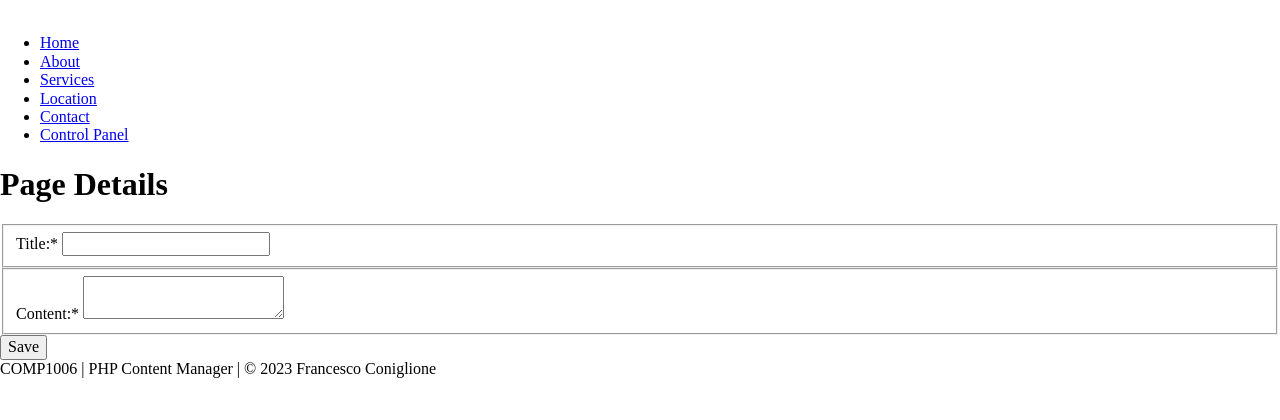
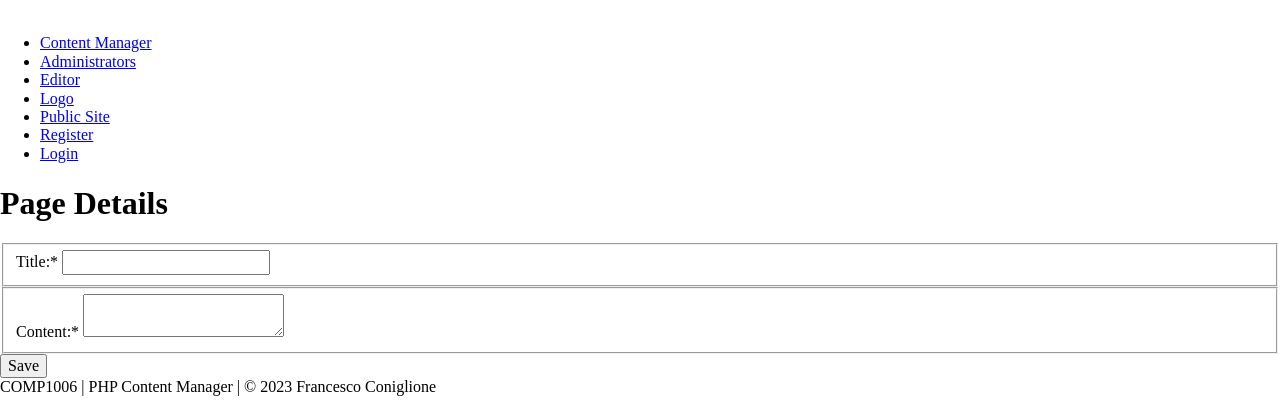
Before and after one commit to fconiglione/COMP1006-Assignment2, a PHP site: page /add-page.php in a window 1280 px wide. Shown: the top 420 px of the page. Run offline with PHP 8.4, Linux system fonts and the light colour scheme; some libraries are stand-ins or nearby versions.

Commit message:
Fixed my

```diff
--- a/includes/header-a.php
+++ b/includes/header-a.php
@@ -19,22 +19,25 @@
         <nav>
             <ul>
                 <li>
-                    <a href="content-manager.php">Home</a>
+                    <a href="content-manager.php">Content Manager</a>
                 </li>
                 <li>
-                    <a href="about.php">About</a>
+                    <a href="admin.php">Administrators</a>
                 </li>
                 <li>
-                    <a href="services.php">Services</a>
+                    <a href="editor.php">Editor</a>
                 </li>
                 <li>
-                    <a href="location.php">Location</a>
+                    <a href="logo.php">Logo</a>
                 </li>
                 <li>
-                    <a href="contact.php">Contact</a>
+                    <a href="index.php">Public Site</a>
                 </li>
                 <li>
-                    <a href="control-panel.php">Control Panel</a>
+                    <a href="register.php">Register</a>
+                </li>
+                <li>
+                    <a href="login.php">Login</a>
                 </li>
             </ul>
         </nav>
```
